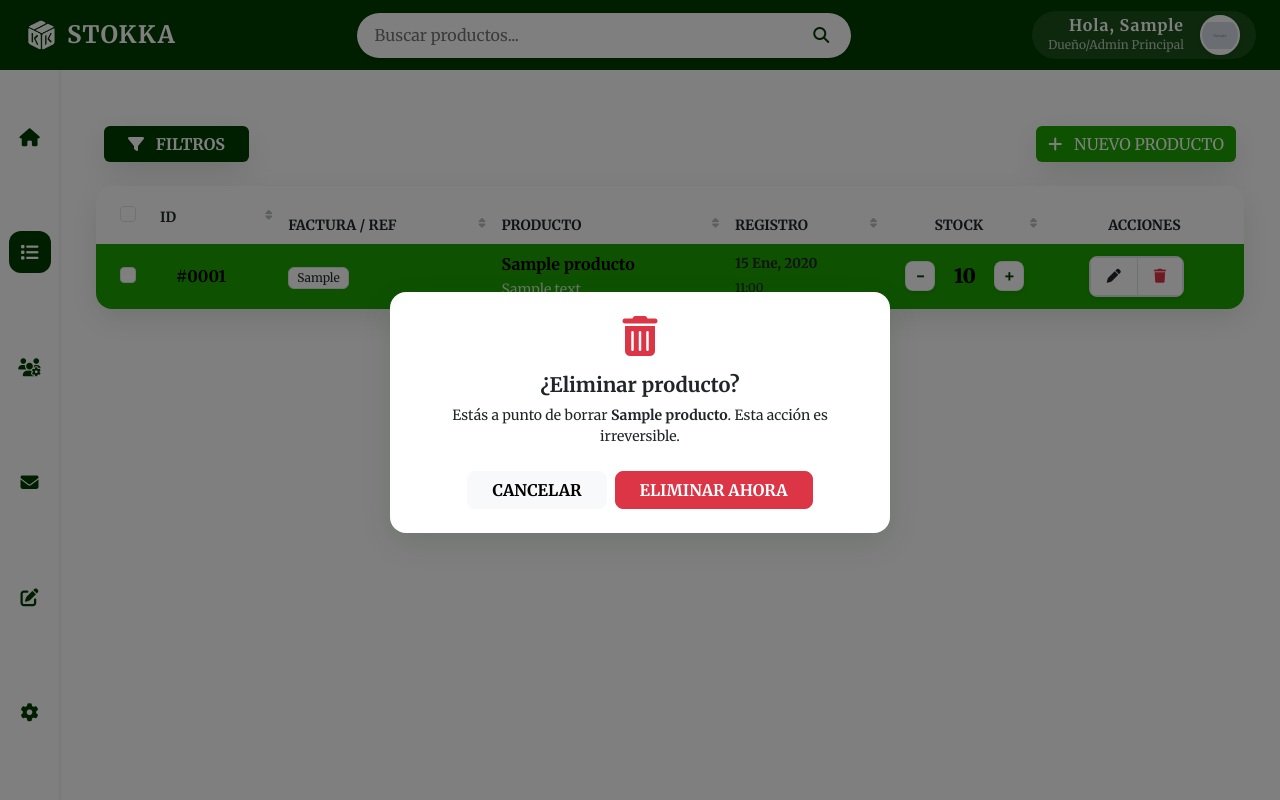
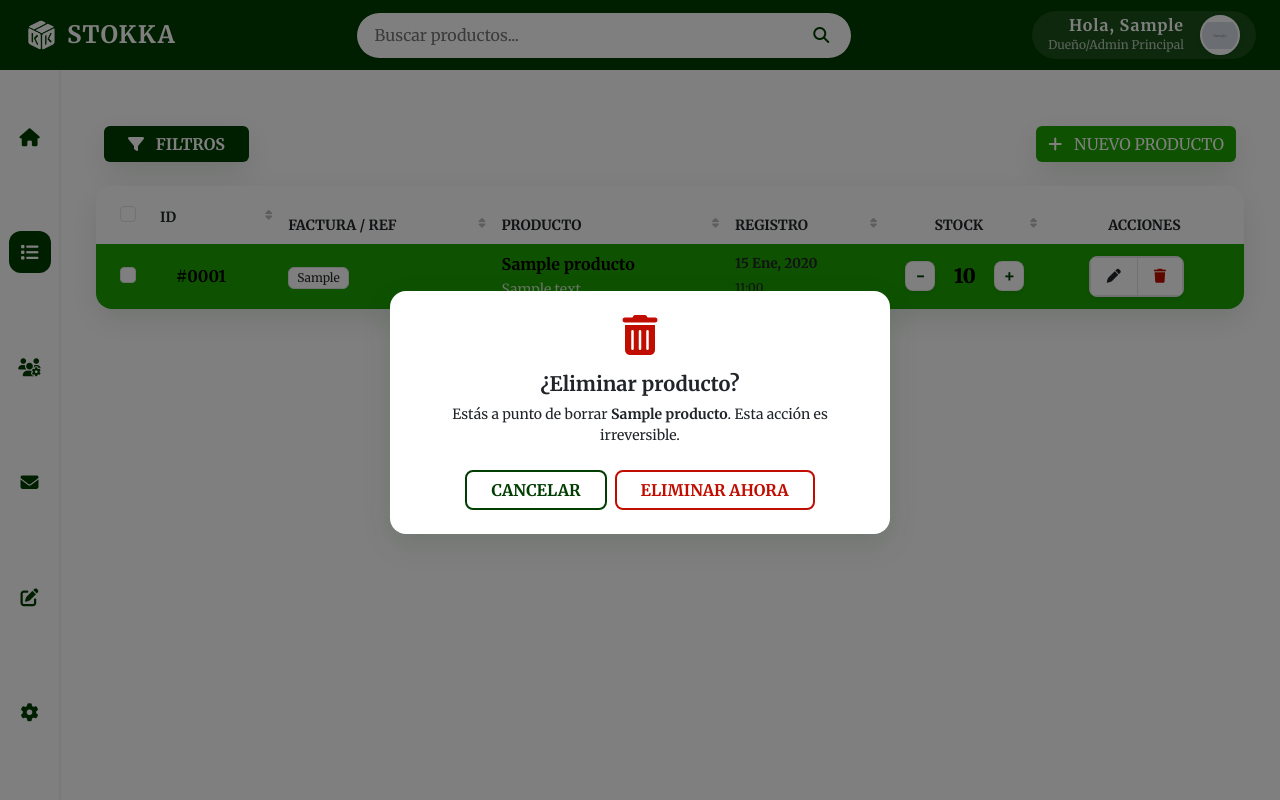
Before and after one commit to RaulGuiraoD/STOKKA, a Django app: page /inventario/ in a window 1280 px wide, after a click on "Eliminar". Run offline with Django 5.2, Linux system fonts and the light colour scheme; a user stored in the database is signed in; tables that the repository leaves empty hold one stand-in row (values such as "Sample post"); grey boxes marked "Sample" are stand-in pictures.

Commit message:
Corregidos estilos de botones cancelar/eliminar que se habian olvidado + correción del modal de eliminación de usuarios

```diff
--- a/static/css/estilos.css
+++ b/static/css/estilos.css
@@ -33,6 +33,19 @@
 
 .btn-cancelar-stokka:hover {
     background-color: var(--rojo-alerta);
+    color: white;
+    transform: translateY(-2px);
+}
+
+.btn-cancelar2-stokka {
+    color: var(--verde-stokka);
+    border: 2px solid var(--verde-stokka);
+    background: transparent;
+    transition: all 0.3s ease;
+}
+
+.btn-cancelar2-stokka:hover {
+    background-color: var(--verde-stokka);
     color: white;
     transform: translateY(-2px);
 }
@@ -99,6 +112,32 @@
     transform: translateY(-4px);
     box-shadow: 0 12px 35px rgba(0, 61, 0, 0.18) !important;
 }
+/*-------------------------------------------------------------------*/
+/** Apartdo de gestion de usuarios, etiquetas de los roles*/
+.bg-dark-stokka {
+        background-color: #003D00 !important;
+        color: white;
+    }
+
+    .bg-success-stokka {
+        background-color: #1CA300 !important;
+        color: white;
+    }
+
+    /* Inputs del modal con el estilo de edición de perfil */
+    .modal-body input,
+    .modal-body select {
+        border-radius: 10px !important;
+        border: 1px solid #dee2e6 !important;
+        padding: 10px !important;
+        background-color: white !important;
+    }
+
+    .modal-body input:focus {
+        border-color: var(--verde-stokka) !important;
+        box-shadow: 0 0 0 0.25rem rgba(0, 61, 0, 0.1) !important;
+        outline: none;
+    }
 
 /*-------------------------------------------------------------------*/
 /* PERFIL */
--- a/static/js/dashboard.js
+++ b/static/js/dashboard.js
@@ -29,10 +29,9 @@ document.addEventListener("DOMContentLoaded", function () {
                 labels: ['Crítico', 'Aviso', 'Correcto'],
                 datasets: [{
                     data: valores,
-                    // Usamos tus colores de alerta y el verde secundario para "OK"
                     backgroundColor: [colores.rojo, colores.amarillo, colores.verdeSecundario],
-                    borderWidth: 0,
-                    hoverOffset: 15
+                    borderWidth: -10,
+                    hoverOffset: 5
                 }]
             },
             options: {
@@ -43,7 +42,7 @@ document.addEventListener("DOMContentLoaded", function () {
                         labels: { usePointStyle: true, padding: 20 }
                     }
                 },
-                cutout: '70%' // Estilo moderno tipo anillo
+                cutout: '67%' // Estilo moderno tipo anillo
             }
         });
     }
@@ -75,9 +74,9 @@ document.addEventListener("DOMContentLoaded", function () {
                 datasets: [{
                     data: valoresReales,
                     backgroundColor: [
-                        colores.rojo + 'aa',
-                        colores.amarillo + 'aa',
-                        colores.verdeSecundario + 'aa'
+                        colores.rojo,
+                        colores.amarillo,
+                        colores.verdeSecundario
                     ],
                     borderWidth: 1,
                     borderColor: colores.verdeOscuro
--- a/templates/stokka/inventario.html
+++ b/templates/stokka/inventario.html
@@ -12,7 +12,7 @@
             <i class="fa-solid fa-filter me-2"></i> FILTROS
         </button>
         <div class="d-flex gap-2">
-            <button id="btn-eliminar-masivo" class="btn btn-danger shadow-stokka d-none" data-bs-toggle="modal"
+            <button id="btn-eliminar-masivo" class="btn btn-cancelar-stokka shadow-stokka d-none" data-bs-toggle="modal"
                 data-bs-target="#modalEliminarMasivo">
                 <i class="fa-solid fa-trash-can me-2"></i> ELIMINAR (<span id="count-seleccionados">0</span>)
             </button>
@@ -168,7 +168,7 @@
                                             data-url="{% url 'editar_producto' p.pk %}" title="Editar">
                                             <i class="fa-solid fa-pen"></i>
                                         </button>
-                                        <button class="btn btn-sm btn-white px-3 py-2 text-danger"
+                                        <button class="btn btn-sm btn-white px-3 py-2" style="color: var(--rojo-alerta);"
                                             data-bs-toggle="modal" data-bs-target="#modalEliminarUnico"
                                             data-nombre="{{ p.nombre }}" data-url="{% url 'eliminar_producto' p.pk %}"
                                             title="Eliminar">
@@ -198,16 +198,16 @@
     <div class="modal-dialog modal-dialog-centered">
         <div class="modal-content border-0 shadow-stokka rounded-4">
             <div class="modal-body p-4 text-center">
-                <div class="mb-3"><i class="fa-solid fa-trash-can text-danger fs-1"></i></div>
+                <div class="mb-3"><i class="fa-solid fa-trash-can fs-1" style="color: var(--rojo-alerta);"></i></div>
                 <h5 class="fw-bold">¿Eliminar producto?</h5>
                 <p class="text-dark small">Estás a punto de borrar <strong id="modalProductoNombre"></strong>. Esta
                     acción es irreversible.</p>
                 <div class="d-flex justify-content-center gap-2 mt-4">
-                    <button type="button" class="btn btn-light rounded-3 px-4 fw-bold"
+                    <button type="button" class="btn btn-cancelar2-stokka rounded-3 px-4 fw-bold"
                         data-bs-dismiss="modal">CANCELAR</button>
                     <form method="POST" action="" id="formEliminar">
                         {% csrf_token %}
-                        <button type="submit" class="btn btn-danger rounded-3 px-4 fw-bold">ELIMINAR AHORA</button>
+                        <button type="submit" class="btn btn-cancelar-stokka rounded-3 px-4 fw-bold">ELIMINAR AHORA</button>
                     </form>
                 </div>
             </div>
@@ -220,17 +220,17 @@
     <div class="modal-dialog modal-dialog-centered">
         <div class="modal-content border-0 shadow-stokka rounded-4">
             <div class="modal-body p-4 text-center">
-                <i class="fa-solid fa-triangle-exclamation text-danger fs-1 mb-3"></i>
+                <i class="fa-solid fa-triangle-exclamation fs-1 mb-3" style="color: var(--rojo-alerta);"></i>
                 <h5 class="fw-bold">¿Eliminar productos seleccionados?</h5>
                 <p class="text-dark small">Esta acción eliminará todos los productos marcados de forma permanente.</p>
                 <form method="POST" action="{% url 'eliminar_masivo' %}" id="formEliminarMasivo">
                     {% csrf_token %}
                     <input type="hidden" name="ids" id="input-ids-masivo">
                     <div class="d-flex justify-content-center gap-2 mt-4">
-                        <button type="button" class="btn btn-light rounded-3 px-4 fw-bold"
+                        <button type="button" class="btn btn-cancelar2-stokka rounded-3 px-4 fw-bold"
                             data-bs-dismiss="modal">CANCELAR</button>
                         <button type="submit" id="confirmar-borrado-masivo"
-                            class="btn btn-danger rounded-3 px-4 fw-bold">SÍ, ELIMINAR</button>
+                            class="btn btn-cancelar-stokka rounded-3 px-4 fw-bold">SÍ, ELIMINAR</button>
                     </div>
                 </form>
             </div>
```
Also changed, not shown: templates/stokka/gestion_usuarios.html (+26 -32 lines).
